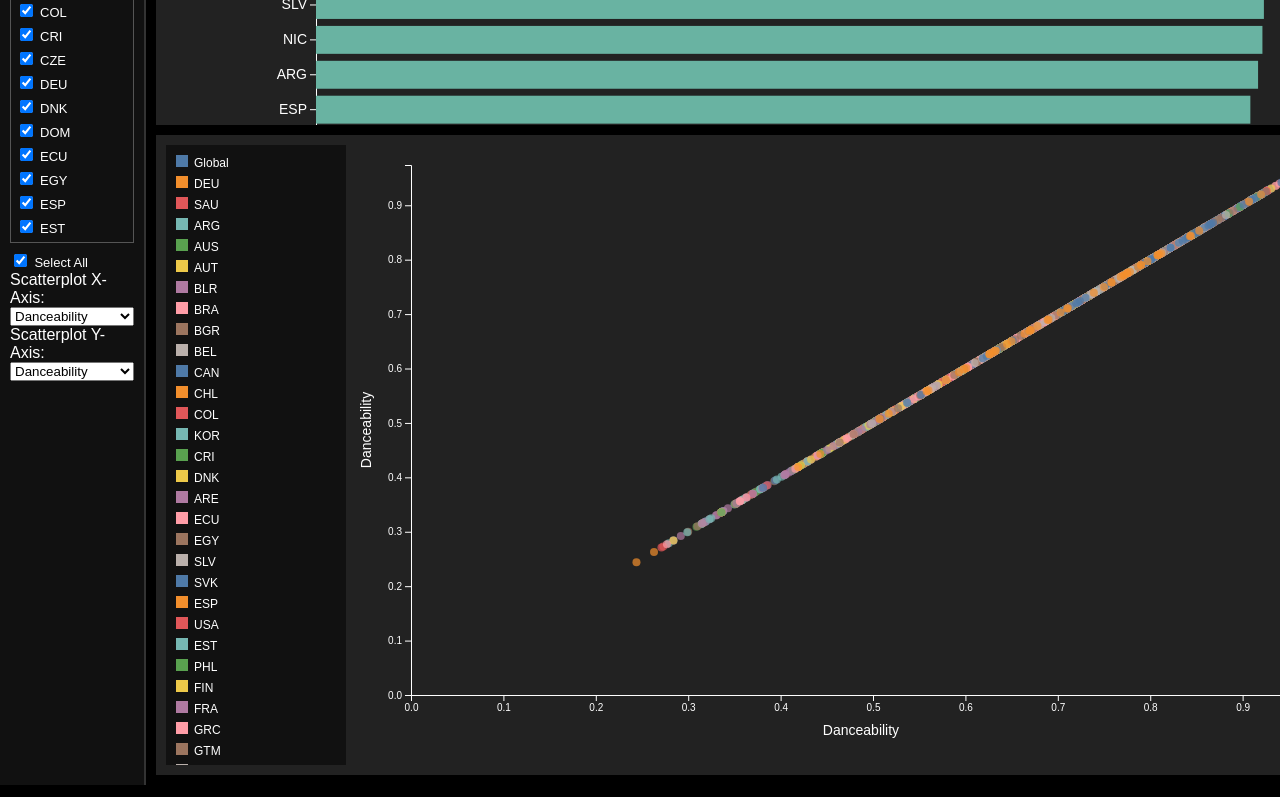
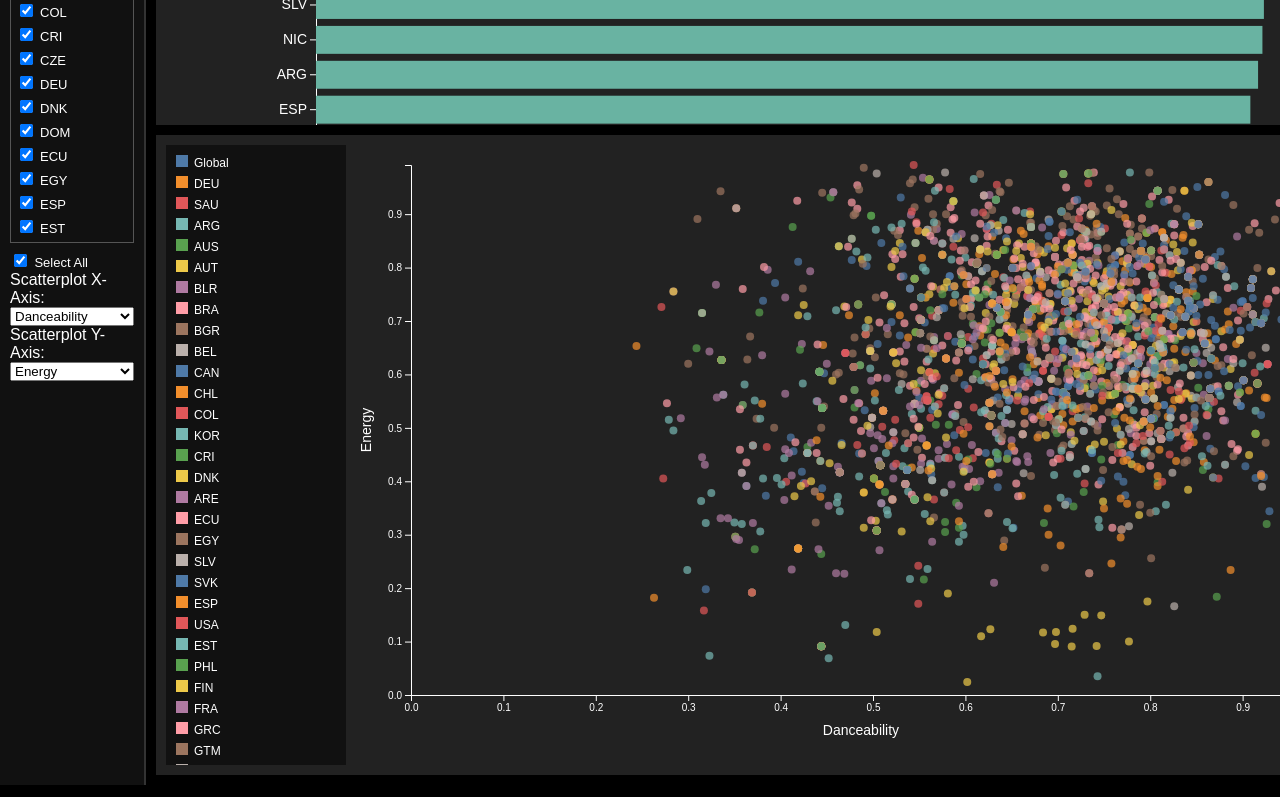
Before and after one commit to JohnKIMMI/JohnKIMMI.github.io, a plain HTML site: page index.html in a window 1280 px wide. Shown: the part 907-1704 px from the top of the page. Drawn offline with nearby package versions, Linux system fonts and the light colour scheme; no server answers.

Commit message:
Update index.html

```diff
--- a/index.html
+++ b/index.html
@@ -45,7 +45,7 @@
 
         <label for="x-axis-feature" style="margin-top: 12px;">Scatterplot X-Axis:</label>
         <select id="x-axis-feature">
-          <option value="Danceability">Danceability</option>
+          <option value="Danceability" selected>Danceability</option>
           <option value="Acousticness">Acousticness</option>
           <option value="duration">Duration</option>
           <option value="Energy">Energy</option>
@@ -65,7 +65,7 @@
           <option value="Danceability">Danceability</option>
           <option value="Acousticness">Acousticness</option>
           <option value="duration">Duration</option>
-          <option value="Energy">Energy</option>
+          <option value="Energy" selected>Energy</option>
           <option value="Instrumentalness">Instrumentalness</option>
           <option value="Key">Key</option>
           <option value="Liveness">Liveness</option>
```
